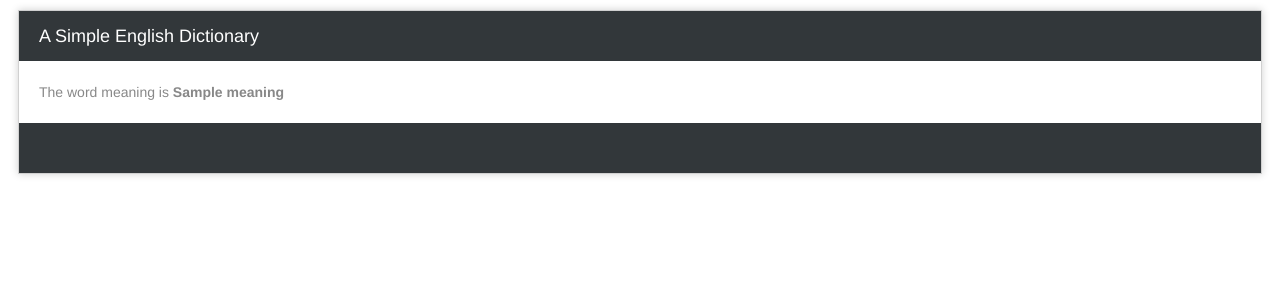
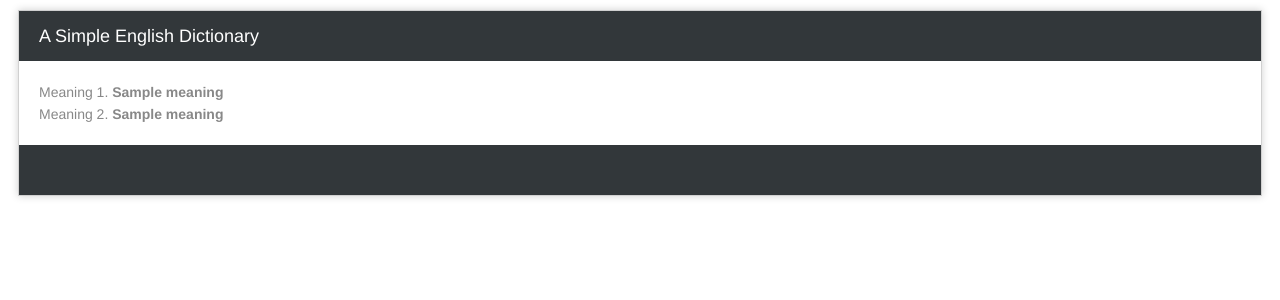
Before and after one commit to rishabh91/flask_app, a Flask app: template templates/form_action.html in a window 1280 px wide. Shown: the top 300 px of the page. Run offline with Flask 2, Linux system fonts and the light colour scheme; the template is opened without the code that fills it: most values are stand-ins (such as "Sample title", 1, 10 or a date in 2020).

Commit message:
Displays two meanings now

```diff
--- a/templates/form_action.html
+++ b/templates/form_action.html
@@ -10,7 +10,8 @@
                 <h1>A Simple English Dictionary</h1>
             </div>
             <div id="content">
-                The word meaning is  <strong>{{meaning}}</strong>
+                Meaning 1.  <strong>{{meaning[0]}}</strong> <br>
+                Meaning 2. <strong>{{meaning[1]}}
             </div>
             <div class="title">
 
```
